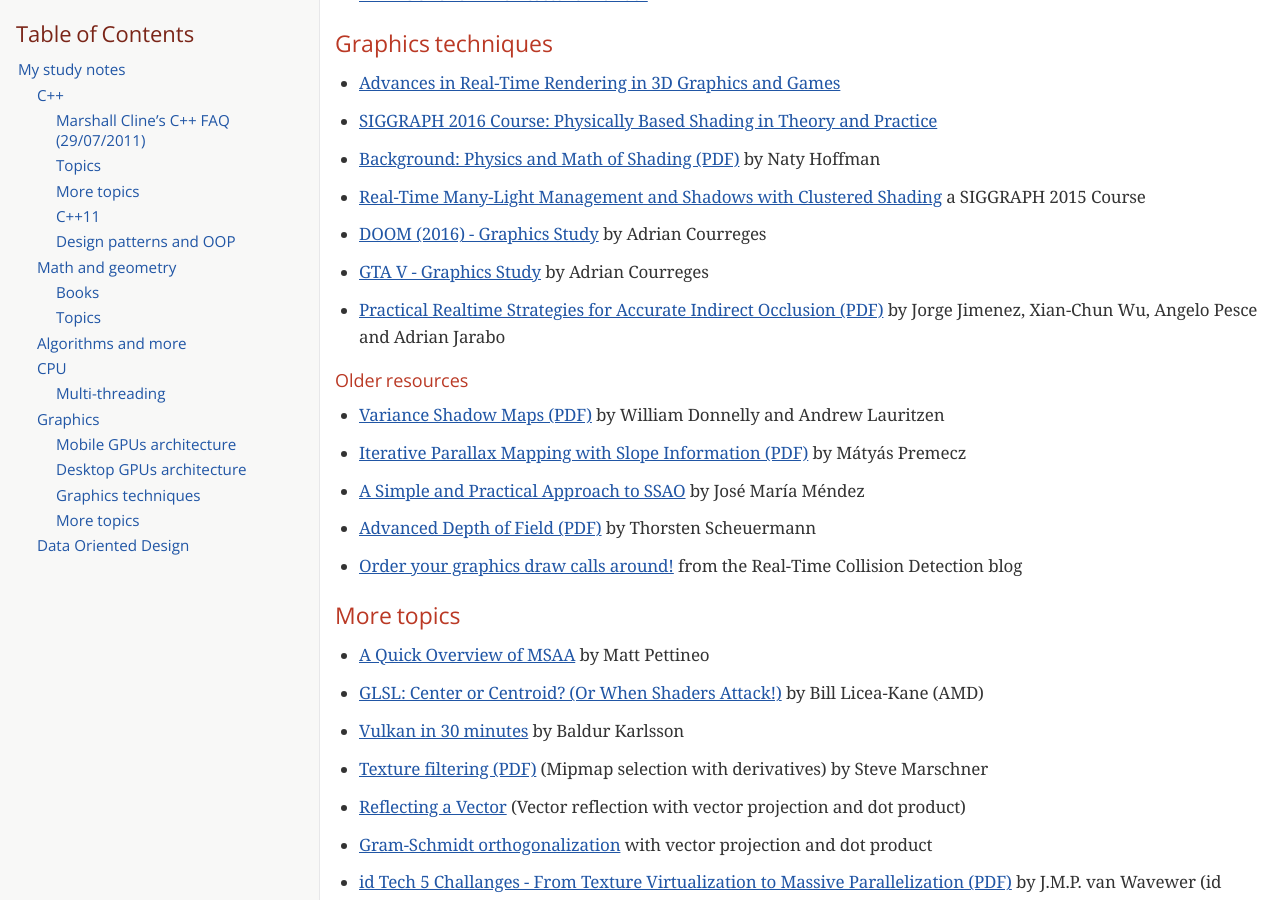
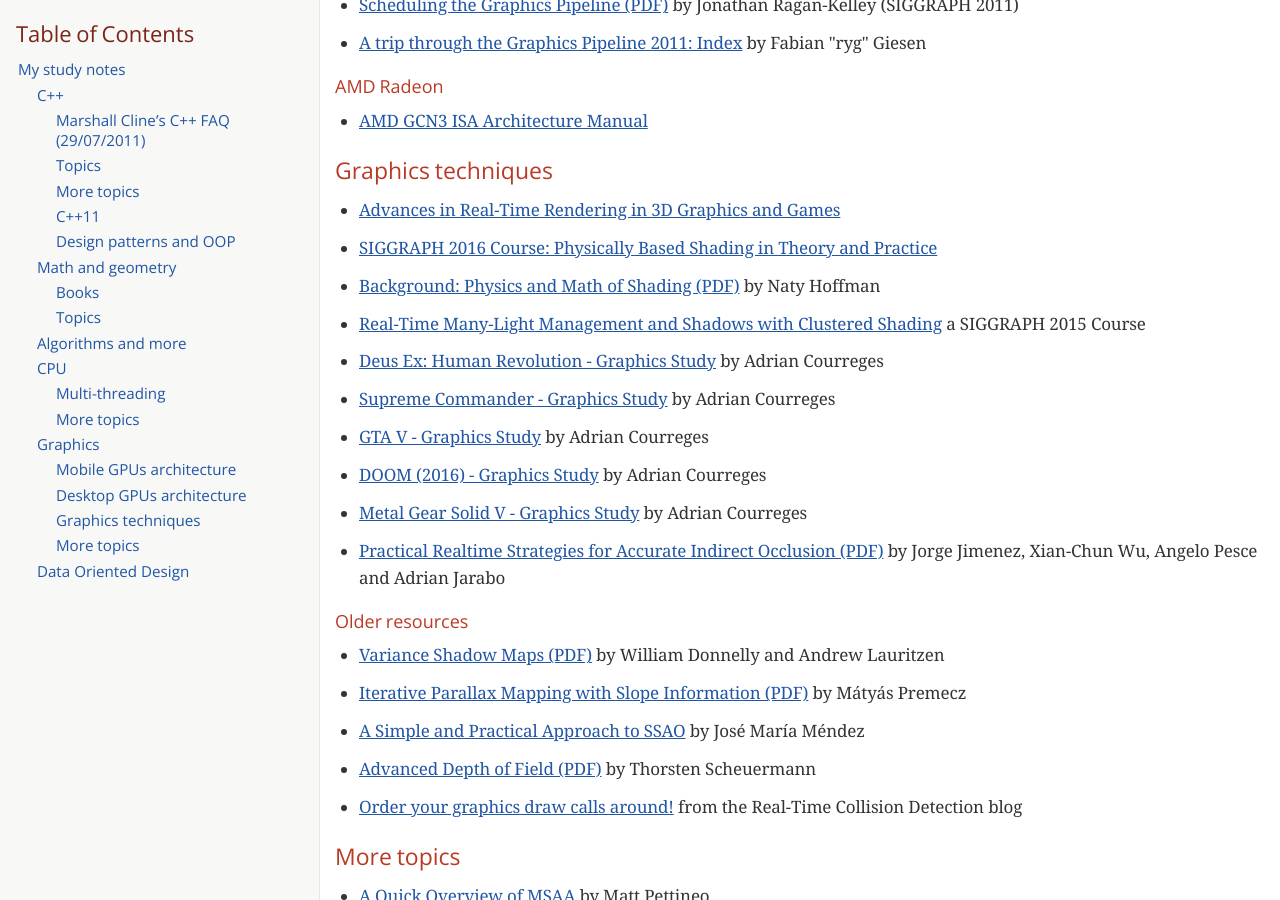
Before and after one commit to encelo/encelo.github.io, a Jekyll site: the page notes.html, which Jekyll copies as it is, in a window 1280 px wide and 900 px high, scrolled down 8204 px. Built offline with Jekyll 4.4.1, drawn with Linux system fonts in a browser that asks for light colours; some web fonts are replaced; some of the changed text lies outside the part shown.

Commit message:
Add some new links to the study notes
- Move two old links under a different section

```diff
--- a/notes.html
+++ b/notes.html
@@ -456,6 +456,7 @@
 <li><a href="#_cpu">CPU</a>
 <ul class="sectlevel3">
 <li><a href="#_multi_threading">Multi-threading</a></li>
+<li><a href="#_more_topics_2">More topics</a></li>
 </ul>
 </li>
 <li><a href="#_graphics">Graphics</a>
@@ -463,7 +464,7 @@
 <li><a href="#_mobile_gpus_architecture">Mobile GPUs architecture</a></li>
 <li><a href="#_desktop_gpus_architecture">Desktop GPUs architecture</a></li>
 <li><a href="#_graphics_techniques">Graphics techniques</a></li>
-<li><a href="#_more_topics_2">More topics</a></li>
+<li><a href="#_more_topics_3">More topics</a></li>
 </ul>
 </li>
 <li><a href="#_data_oriented_design">Data Oriented Design</a></li>
@@ -981,6 +982,19 @@
 </ul>
 </div>
 </div>
+<div class="sect3">
+<h4 id="_more_topics_2">More topics</h4>
+<div class="ulist">
+<ul>
+<li>
+<p><a href="http://assemblyrequired.crashworks.org/load-hit-stores-and-the-__restrict-keyword/">Load-Hit-Stores and the <code>__restrict</code> keyword</a> by Elan Ruskin</p>
+</li>
+<li>
+<p><a href="http://www.gamasutra.com/view/feature/132084/sponsored_feature_common_.php">Sponsored Feature: Common Performance Issues in Game Programming</a> by Becky Heineman</p>
+</li>
+</ul>
+</div>
+</div>
 </div>
 <div class="sect2">
 <h3 id="_graphics">Graphics</h3>
@@ -1204,10 +1218,19 @@
 <p><a href="https://newq.net/publications/more/s2015-many-lights-course">Real-Time Many-Light Management and Shadows with Clustered Shading</a> a SIGGRAPH 2015 Course</p>
 </li>
 <li>
+<p><a href="http://www.adriancourreges.com/blog/2015/03/10/deus-ex-human-revolution-graphics-study/">Deus Ex: Human Revolution - Graphics Study</a> by Adrian Courreges</p>
+</li>
+<li>
+<p><a href="http://www.adriancourreges.com/blog/2015/06/23/supreme-commander-graphics-study/">Supreme Commander - Graphics Study</a> by Adrian Courreges</p>
+</li>
+<li>
+<p><a href="http://www.adriancourreges.com/blog/2015/11/02/gta-v-graphics-study/">GTA V - Graphics Study</a> by Adrian Courreges</p>
+</li>
+<li>
 <p><a href="http://www.adriancourreges.com/blog/2016/09/09/doom-2016-graphics-study/">DOOM (2016) - Graphics Study</a> by Adrian Courreges</p>
 </li>
 <li>
-<p><a href="http://www.adriancourreges.com/blog/2015/11/02/gta-v-graphics-study/">GTA V - Graphics Study</a> by Adrian Courreges</p>
+<p><a href="http://www.adriancourreges.com/blog/2017/12/15/mgs-v-graphics-study/">Metal Gear Solid V - Graphics Study</a> by Adrian Courreges</p>
 </li>
 <li>
 <p><a href="http://iryoku.com/downloads/Practical-Realtime-Strategies-for-Accurate-Indirect-Occlusion.pdf">Practical Realtime Strategies for Accurate Indirect Occlusion (PDF)</a> by Jorge Jimenez, Xian-Chun Wu, Angelo Pesce and Adrian Jarabo</p>
@@ -1238,7 +1261,7 @@
 </div>
 </div>
 <div class="sect3">
-<h4 id="_more_topics_2">More topics</h4>
+<h4 id="_more_topics_3">More topics</h4>
 <div class="ulist">
 <ul>
 <li>
@@ -1379,10 +1402,7 @@
 <p><a href="https://gist.github.com/ocornut/cb980ea183e848685a36">Memory, Cache, CPU optimization resources</a> by Omar Cornut</p>
 </li>
 <li>
-<p><a href="http://assemblyrequired.crashworks.org/load-hit-stores-and-the-__restrict-keyword/">Load-Hit-Stores and the <code>__restrict</code> keyword</a> by Elan Ruskin</p>
-</li>
-<li>
-<p><a href="http://www.gamasutra.com/view/feature/132084/sponsored_feature_common_.php">Sponsored Feature: Common Performance Issues in Game Programming</a> by Becky Heineman</p>
+<p><a href="http://aras-p.info/texts/files/2018Academy%20-%20ECS-DoD.pdf">Entity Component Systems &amp; Data Oriented Design (PDF)</a> by Aras Pranckevičius (Unity Technologies)</p>
 </li>
 </ul>
 </div>
```
Also changed, not shown: notes.adoc (+9 -4 lines).
